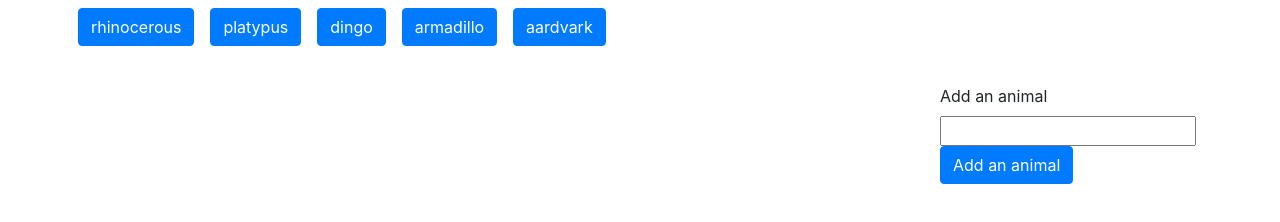
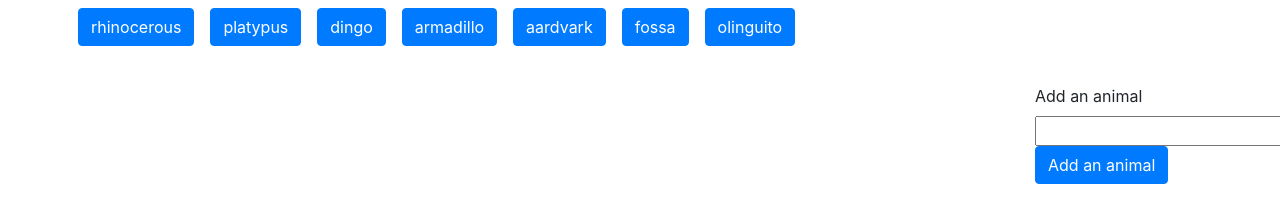
Before and after one commit to pedrichards/GiphyApp, a plain HTML site: page index.html in a window 1280 px wide. Drawn offline with nearby package versions, Linux system fonts and the light colour scheme.

Commit message:
added new animals and readme

```diff
--- a/assets/javascript/app.js
+++ b/assets/javascript/app.js
@@ -1,4 +1,4 @@
-var animals = ["rhinocerous", "platypus", "dingo", "armadillo", "aardvark"];
+var animals = ["rhinocerous", "platypus", "dingo", "armadillo", "aardvark", "fossa", "olinguito"];
 
 // Function for displaying movie data
 function renderButtons() {
@@ -98,7 +98,7 @@ function displayAnimalGifs() {
         animalDiv.append(animalImage);
         animalDiv.append(animalAnimation);
         //Adding class of animal-image to animalDiv
-        animalDiv.addClass("animal-image m-2");
+        animalDiv.addClass("animal-image m-2 col-6 col-md-4 col-lg-3");
         // animalDiv.addClass("");
         //adding css properties to the animalDiv so they appear side by side
         $("animalDiv img").css('display', 'inline-block')
--- a/index.html
+++ b/index.html
@@ -24,14 +24,14 @@
 
         <div class="belowbuttons">
             <div class="row">
-                <div class="col-9">
+                <div class="col-10">
 
                     <div id="gifs-appear-here" class="d-flex flex-wrap">
 
                     </div>
 
                 </div>
-                <div class="col-3">
+                <div class="col-2">
                     <form id="animal-form">
                         <label for="animal-input">Add an animal</label>
                         <br>
```
Also changed, not shown: 1 other file.
